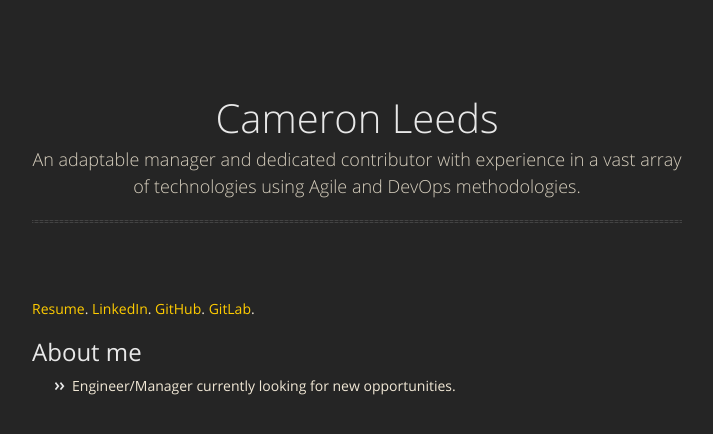
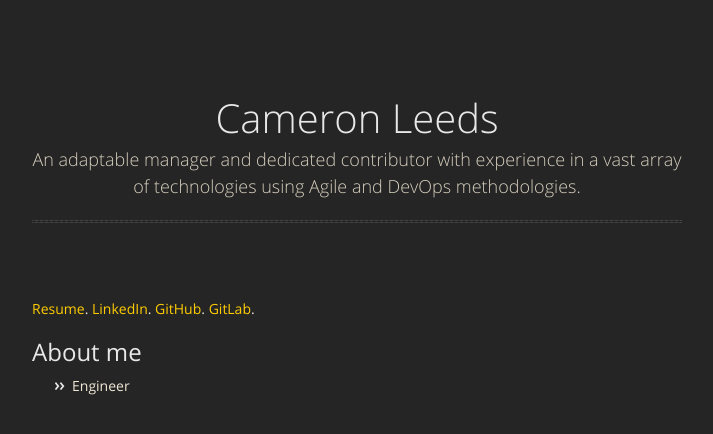
Before and after one commit to cameron-leeds/cameron-leeds.github.io, a Jekyll site: the page built from index.md, in a window 1280 px wide. Shown: the top 434 px of the page, without its empty margins (283-996 px from the left). Built offline with Jekyll 4.4.1, drawn with Linux system fonts in a browser that asks for light colours; nearby versions of some CDN libraries; our own code applies the rules of GitHub Pages for plain Markdown files.

Commit message:
Update index.md

```diff
--- a/index.md
+++ b/index.md
@@ -5,4 +5,4 @@
 
 ## [](#header-2)About me
 
-* Engineer/Manager currently looking for new opportunities.
+* Engineer
```
